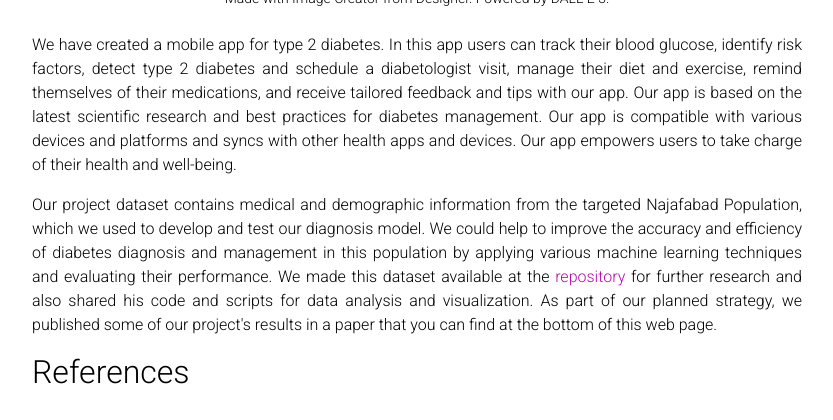
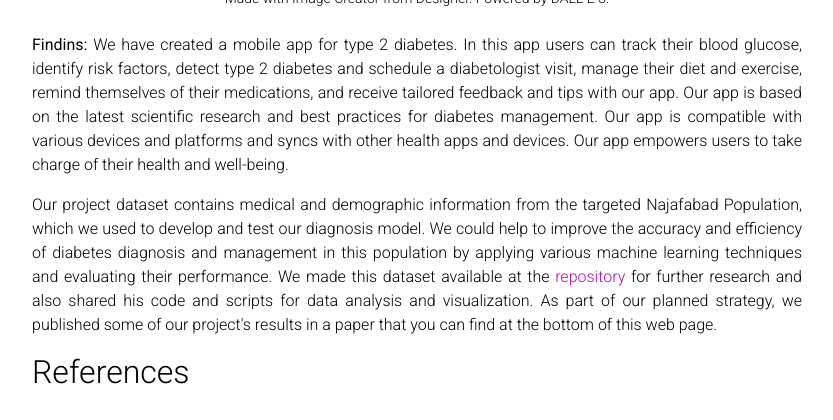
Before and after one commit to HodaZamani/HodaZamani.github.io, a Jekyll site: the page built from _projects/1_project.md, in a window 1280 px wide and 900 px high, scrolled down 1941 px, cut to the strip 306-726 px from the top of the window. Shown: the whole strip, without its empty margins (223-1056 px from the left). Built offline with Jekyll 4.4.1, drawn with Linux system fonts in a browser that asks for light colours; full-size pictures stand in for the smaller copies a plugin makes; comment, search, counter and statistics services are not loaded; a style sheet for code colours, icons or effects is not loaded.

Commit message:
Update 1_project.md

```diff
--- a/_projects/1_project.md
+++ b/_projects/1_project.md
@@ -59,6 +59,6 @@
     Made with Image Creator from Designer. Powered by DALL·E 3.
 </div>
 
-<p align="justify">We have created a mobile app for type 2 diabetes. In this app users can track their blood glucose, identify risk factors, detect type 2 diabetes and schedule a diabetologist visit, manage their diet and exercise, remind themselves of their medications, and receive tailored feedback and tips with our app. Our app is based on the latest scientific research and best practices for diabetes management. Our app is compatible with various devices and platforms and syncs with other health apps and devices. Our app empowers users to take charge of their health and well-being.
+<p align="justify"><b>Findins:</b> We have created a mobile app for type 2 diabetes. In this app users can track their blood glucose, identify risk factors, detect type 2 diabetes and schedule a diabetologist visit, manage their diet and exercise, remind themselves of their medications, and receive tailored feedback and tips with our app. Our app is based on the latest scientific research and best practices for diabetes management. Our app is compatible with various devices and platforms and syncs with other health apps and devices. Our app empowers users to take charge of their health and well-being.
 
 <p align="justify">Our project dataset contains medical and demographic information from the targeted Najafabad Population, which we used to develop and test our diagnosis model. We could help to improve the accuracy and efficiency of diabetes diagnosis and management in this population by applying various machine learning techniques and evaluating their performance. We made this dataset available at the <a href="https://hodazamani.github.io/repositories">repository</a> for further research and also shared his code and scripts for data analysis and visualization. As part of our planned strategy, we published some of our project's results in a paper that you can find at the bottom of this web page.
```
